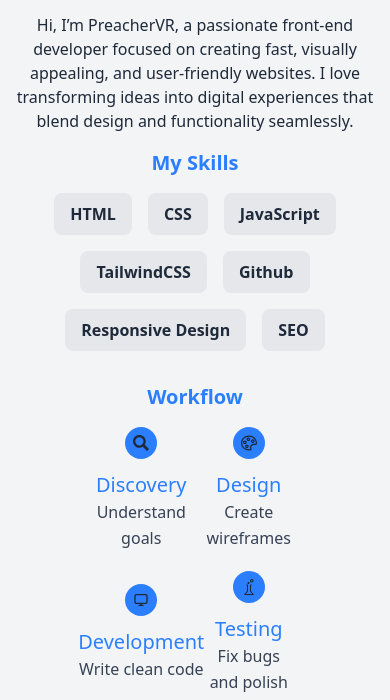
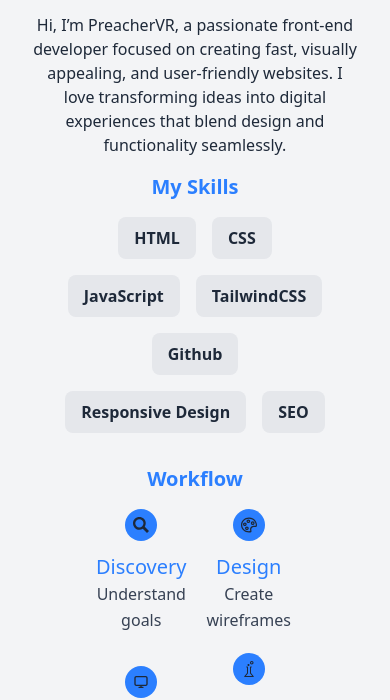
Before and after one commit to preachervr/preachervr, a website: page about.html in a window 390 px wide. Shown: the part 179-879 px from the top of the page. Drawn offline with nearby package versions, Linux system fonts and the light colour scheme.

Commit message:
Fixed other bugs for about.html

```diff
--- a/about.html
+++ b/about.html
@@ -140,7 +140,7 @@
         </aside>
       </div>
       <main class="flex-1 w-full bg-gray-100 dark:bg-slate-900 text-gray-800 dark:text-gray-200 leading-relaxed">
-        <section class="w-full md:w-3xl lg:w-5xl flex flex-col md:flex-row mx-auto my-4 md:my-8 mb-8 md:mb-14 gap-4 md:gap-6 lg:gap-8">
+        <section class="w-full md:w-3xl lg:w-5xl flex flex-col md:flex-row mx-auto my-4 md:my-8 mb-8 md:mb-14 gap-4 md:gap-6 lg:gap-8 px-8 md:px-0">
           <article class="flex flex-col flex-1 gap-4 md:gap-8 lg:gap-12">
             <div class="flex flex-col gap-2 md:gap-4 lg:gap-6">
               <h1 class="text-2xl md:text-3xl font-bold text-blue-500 text-center">PreacherVR</h1>
```
Also changed, not shown: dist/output.css.
